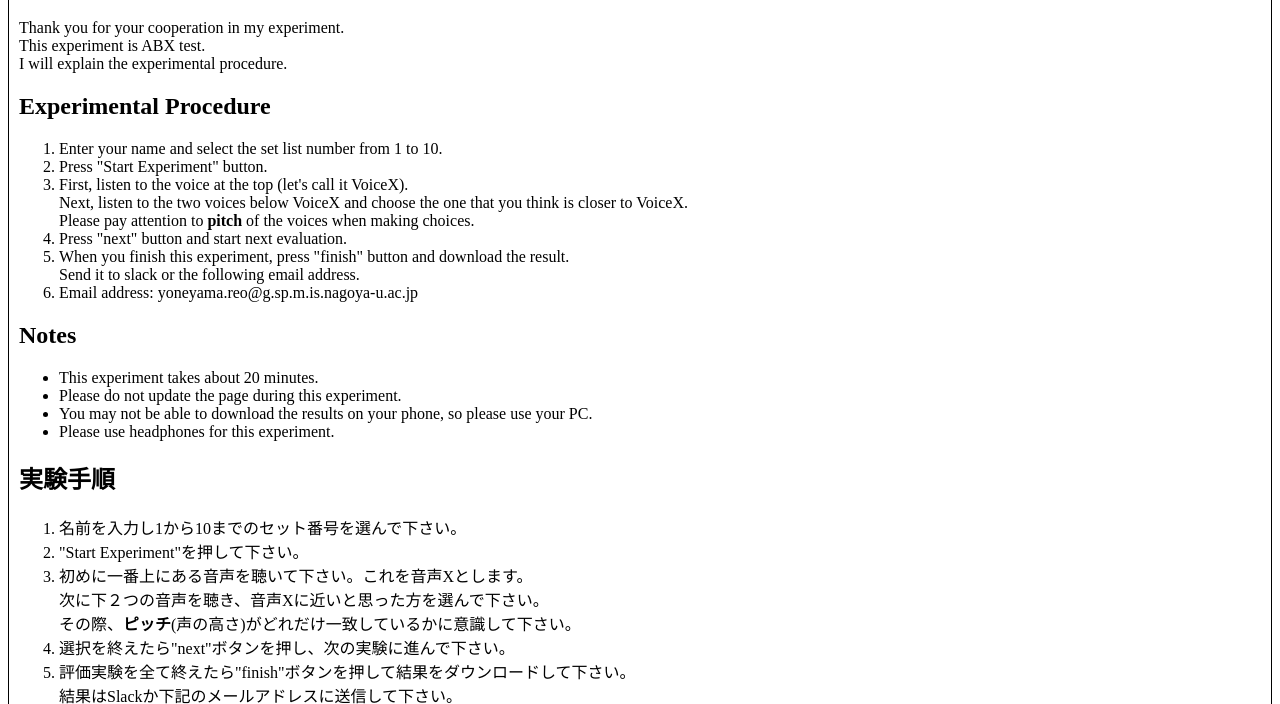
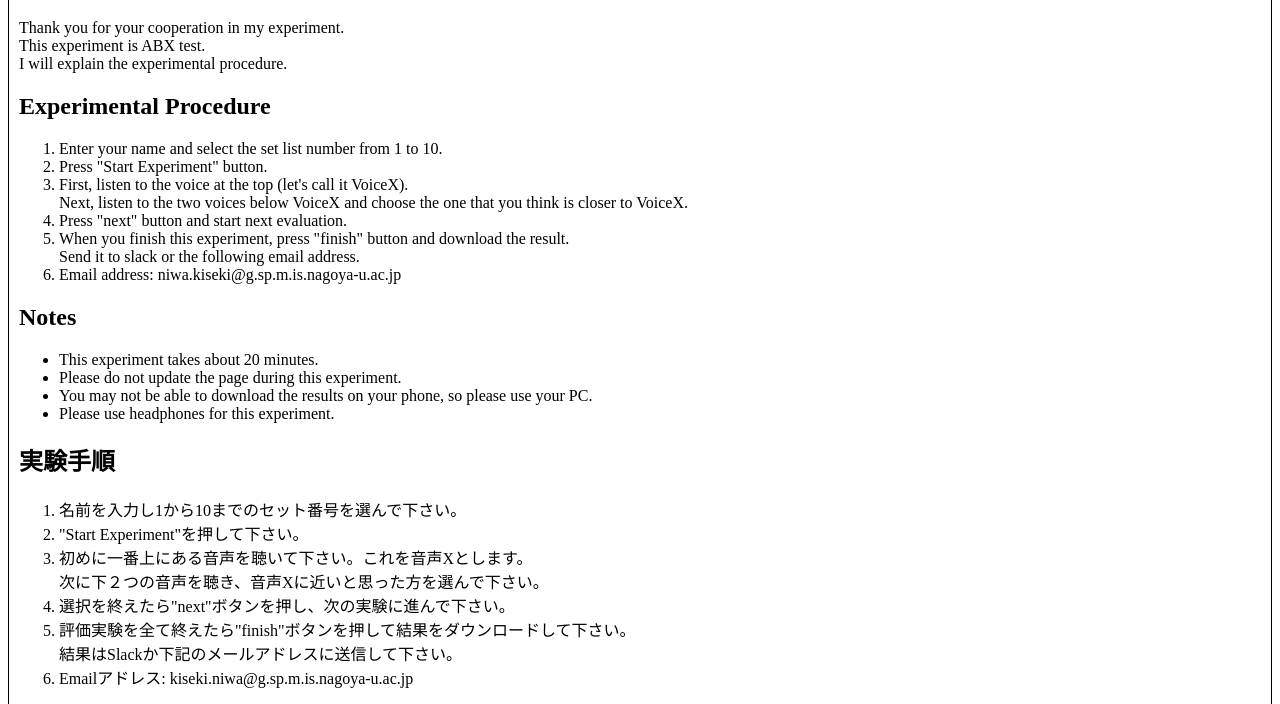
Before and after one commit to mrcl0224/ABXTest, a plain HTML site: page index.html in a window 1280 px wide. Shown: the part 80-784 px from the top of the page. Drawn offline with Linux system fonts and the light colour scheme.

Commit message:
fix abx.js and index

```diff
--- a/index.html
+++ b/index.html
@@ -23,12 +23,11 @@
                     <li>Enter your name and select the set list number from 1 to 10.</li>
                     <li>Press "Start Experiment" button.</li>
                     <li>First, listen to the voice at the top (let's call it VoiceX).<br>
-                        Next, listen to the two voices below VoiceX and choose the one that you think is closer to VoiceX.<br>
-                        Please pay attention to <b>pitch</b> of the voices when making choices.</li>
+                        Next, listen to the two voices below VoiceX and choose the one that you think is closer to VoiceX.</li>
                     <li>Press "next" button and start next evaluation.</li>
                     <li>When you finish this experiment, press "finish" button and download the result.<br>
                         Send it to slack or the following email address.</li>
-                    <li>Email address: yoneyama.reo@g.sp.m.is.nagoya-u.ac.jp</font></li>
+                    <li>Email address: niwa.kiseki@g.sp.m.is.nagoya-u.ac.jp</font></li>
                 </ol>
 
                 <h2>Notes</h2>
@@ -44,12 +43,11 @@
                     <li>名前を入力し1から10までのセット番号を選んで下さい。</li>
                     <li>"Start Experiment"を押して下さい。</li>
                     <li>初めに一番上にある音声を聴いて下さい。これを音声Xとします。<br>
-                        次に下２つの音声を聴き、音声Xに近いと思った方を選んで下さい。<br>
-                        その際、<b>ピッチ</b>(声の高さ)がどれだけ一致しているかに意識して下さい。</li>
+                        次に下２つの音声を聴き、音声Xに近いと思った方を選んで下さい。</li>
                     <li>選択を終えたら"next"ボタンを押し、次の実験に進んで下さい。</li>
                     <li>評価実験を全て終えたら"finish"ボタンを押して結果をダウンロードして下さい。<br>
                         結果はSlackか下記のメールアドレスに送信して下さい。</li>
-                    <li>Emailアドレス: yoneyama.reo@g.sp.m.is.nagoya-u.ac.jp</font></li>
+                    <li>Emailアドレス: kiseki.niwa@g.sp.m.is.nagoya-u.ac.jp</font></li>
                 </ol>
 
                 <h2>注意</h2>
```
Also changed, not shown: 8 other files.
